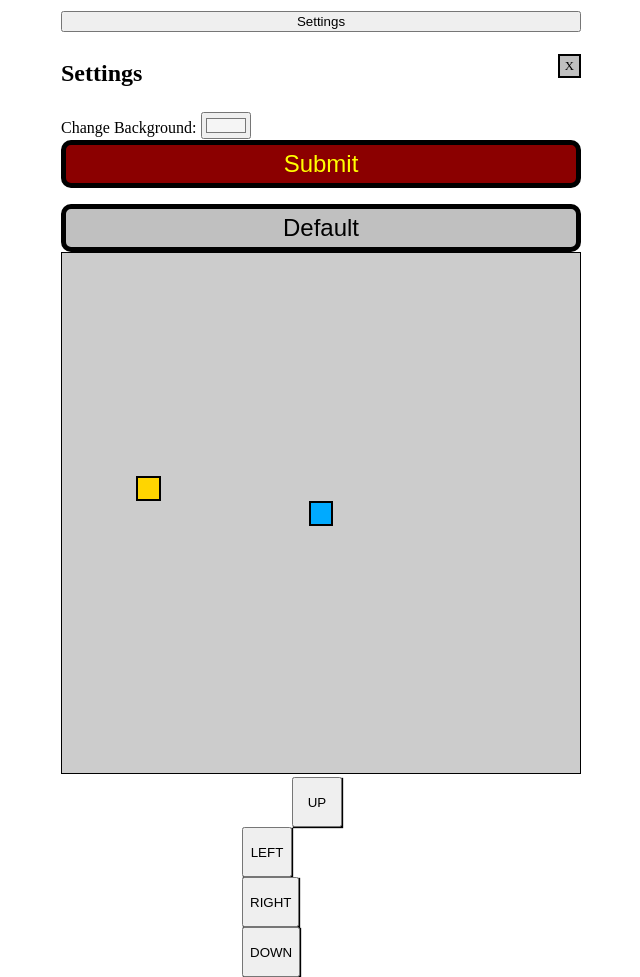
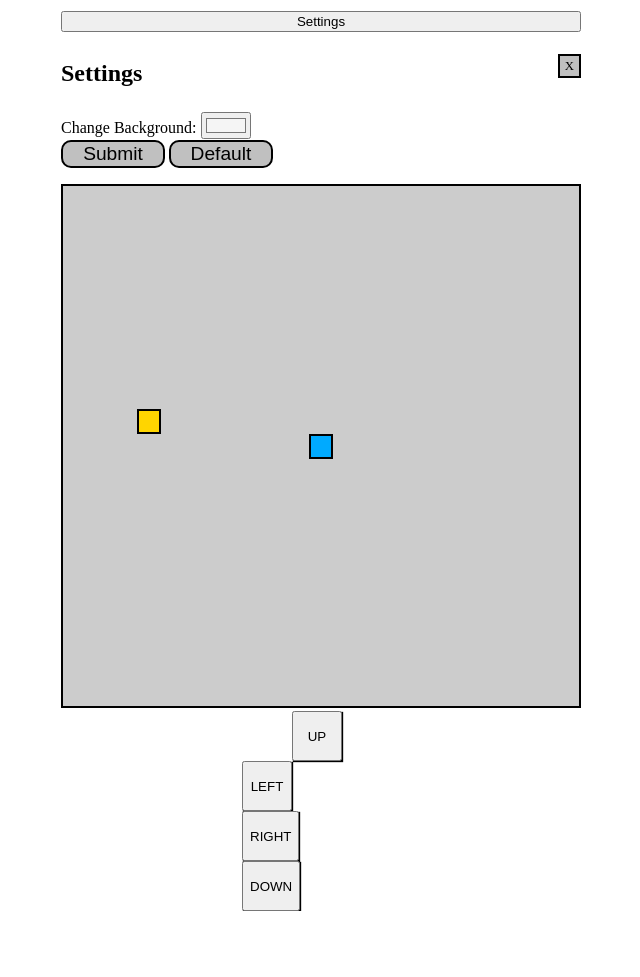
Before and after one commit to no0tno0t/snake, a plain HTML site: page index.html in a window 1280 px wide. Shown: the whole page, without its empty margins (319-959 px from the left). After the commit the page ends 911 px from the top, so only its background shows below. Drawn offline with Linux system fonts and the light colour scheme.

Commit message:
changed css for settings

```diff
--- a/assets/css/style.css
+++ b/assets/css/style.css
@@ -20,7 +20,7 @@ body {
 .game-arena {
     display: flex;
     justify-content: center;
-    border: 1px solid #000000;
+    border: 2px solid #000000;
 }
 
 .container {
@@ -64,21 +64,12 @@ body {
 
 .settingsbutton {
     width: 100%;
-    /* padding: 5px;
-    border: 3px solid #000;
-    border-radius: 10px;
-    box-sizing: border-box;
-    background-color: #c0c0c0;
-    font-size: 1.2rem;
-    font-weight: 700; */
 }
 
 .settingsbutton:hover {
     box-shadow: 1px 1px 1px #000000;
-    /* background-color: #2c2a2a;
-    color: #f5f5f5; */
+
 }
-
 /* Modal */
 .modal {
     display: none;
@@ -124,14 +115,13 @@ body {
 
 
 .submit {
-    width: 100%;
-    font-size: 1.5rem;
-    padding: 5px;
+    width: 20%;
+    font-size: 1.2rem;
+    padding: 1px;
     margin-bottom: 1rem;
-    background-color: 	#8B0000;
-    border: 5px solid #000;
+    background-color: 	#c0c0c0;
+    border: 2px solid #000;
     border-radius: 10px;
-    color: #FFFF00;
 }
 
 .submit:hover {
@@ -139,11 +129,11 @@ body {
 }
 
 .reset {
-    width: 100%;
-    font-size: 1.5rem;
-    padding: 5px;
+    width: 20%;
+    font-size: 1.2rem;
+    padding: 1px;
     background-color: #c0c0c0;
-    border: 5px solid #000;
+    border: 2px solid #000;
     border-radius: 10px;
 }
 
```
